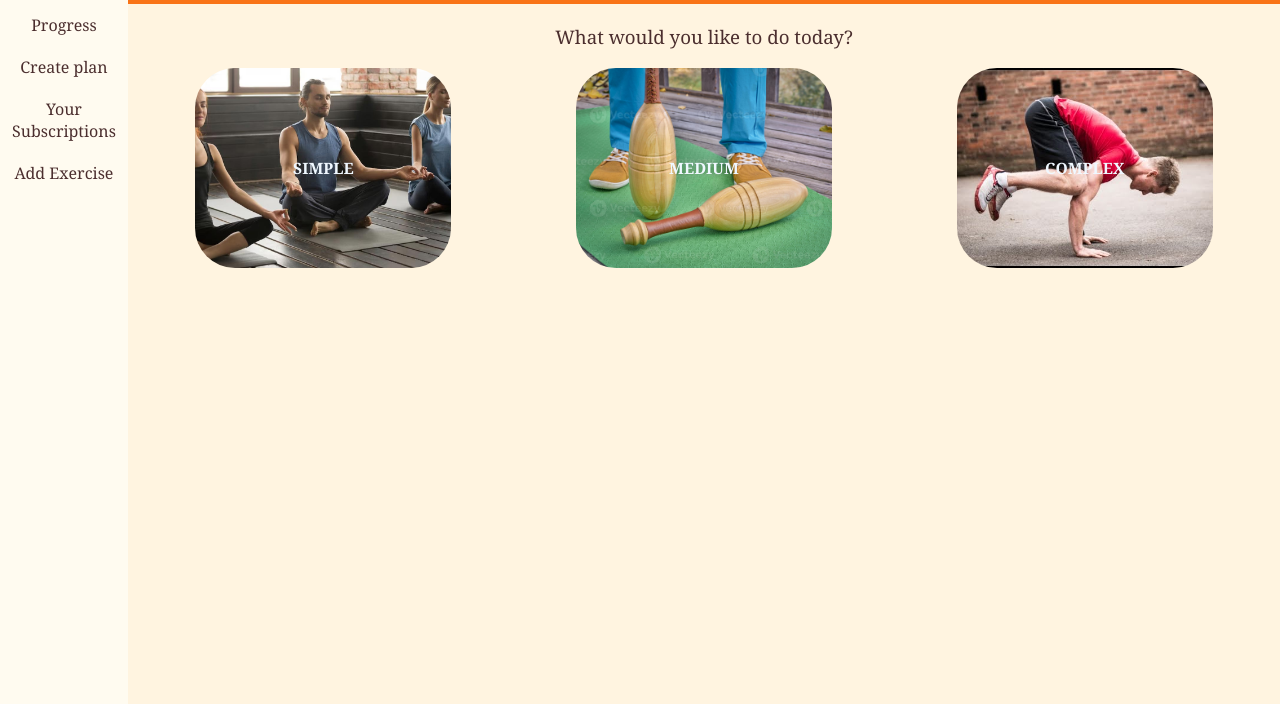
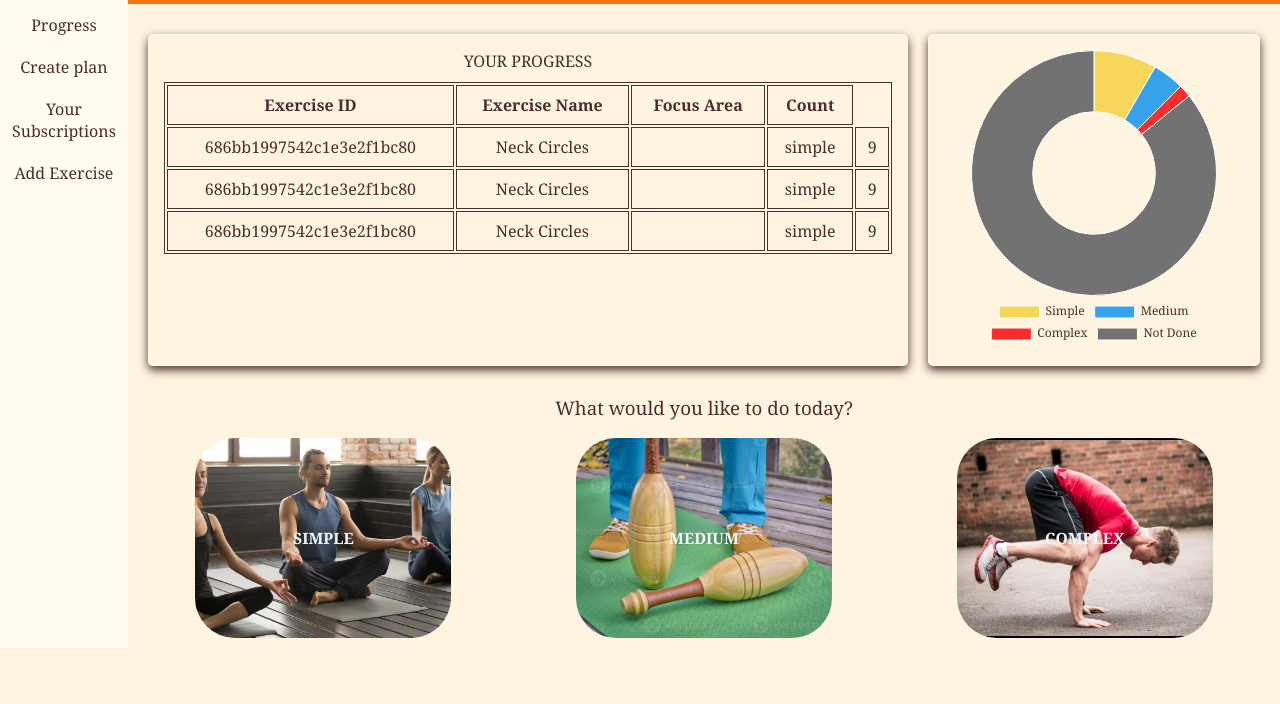
Before and after one commit to Sanket-Sonawane-cpp/internship_project, a website: page public/try.html in a window 1280 px wide. Shown: the part 96-800 px from the top of the page. Drawn offline with nearby package versions, Linux system fonts and the light colour scheme.

Commit message:
added doughnut chart and improved back button

```diff
--- a/public/homePage.js
+++ b/public/homePage.js
@@ -30,3 +30,38 @@ document.getElementById("complex").addEventListener('click', () => {
     localStorage.setItem('difficulty', difficulty);
     window.location.href='focus_area.html';
 })
+
+const ctx = document.getElementById('myChart');
+
+  new Chart(ctx, {
+    type: 'doughnut',
+    data: {
+      labels: ['Simple', 'Medium', 'Complex', 'Not Done'],
+      datasets: [{
+        label: 'Your Progress',
+        data: [10, 5, 2, 103],
+        backgroundColor: [
+        '#f6d75bff', // Red
+        '#36a2eb', // Blue
+        '#ff2c2cff',  // Yellow
+        '#727272ff'
+        ],
+        borderColor: '#ffffffff',
+        borderWidth: 1
+    }]
+    },
+    options: {
+  plugins: {
+    legend: {
+        labels: {
+            color: '#4B2E2E',
+            font: {
+                family: 'Georgia'
+            }
+        },
+          position: 'bottom', // or 'bottom', 'left', 'right'
+    }
+  }
+}
+
+  });
--- a/public/try.html
+++ b/public/try.html
@@ -37,6 +37,40 @@
         </div>
             <main>
                 <section class="main_content">
+                    <div class="container">
+                        <div id="progress_tracker">
+                            <span style="text-align: center; display: block; margin-bottom:10px;">YOUR PROGRESS</span>
+                            <table id="exercise_table">
+                                <tr>
+                                    <th>Exercise ID</th>
+                                    <th>Exercise Name</th>
+                                    <th>Focus Area</th>
+                                    <th>Count</th>
+                                </tr>
+                                <tr>
+                                    <td>686bb1997542c1e3e2f1bc80</td>
+                                    <td>Neck Circles<td>
+                                    <td>simple</td>
+                                    <td>9</td>
+                                </tr>
+                                <tr>
+                                    <td>686bb1997542c1e3e2f1bc80</td>
+                                    <td>Neck Circles<td>
+                                    <td>simple</td>
+                                    <td>9</td>
+                                </tr>
+                                <tr>
+                                    <td>686bb1997542c1e3e2f1bc80</td>
+                                    <td>Neck Circles<td>
+                                    <td>simple</td>
+                                    <td>9</td>
+                                </tr>
+                            </table>
+                        </div>
+                        <div id="doughnut">
+                            <canvas id="myChart"></canvas>
+                        </div>
+                    </div>
                 <div style="justify-items: center;">
                     <h3 style="font-weight: 500;">What would you like to do today?</h3>
                 </div>
@@ -60,6 +94,7 @@
             </section>
             </main>
             </div>
+            <script src="https://cdn.jsdelivr.net/npm/chart.js@4.5.0/dist/chart.umd.min.js"></script>
             <script src="homePage.js"></script>
 </body>
 </html>
--- a/public/uyl.css
+++ b/public/uyl.css
@@ -16,7 +16,7 @@ body {
     grid-template-columns: 1fr 9fr;
     margin: 0;
     padding: 0;
-    height: 100vh;
+    height: fit-content;
     background-color: var(--card);
     color: var(--text);
 }
@@ -100,6 +100,58 @@ body {
     background-color: #FFF4E0;
 }
 
+.container {
+    display: flex;
+    justify-content: space-around;
+    padding: 10px;
+
+}
+
+table, th, td {
+  border: 1px solid;
+  text-align: center;
+}
+
+table {
+  width: 100%;
+}
+
+td, th {
+  padding: 8px;
+}
+
+.list {
+  cursor: pointer;
+}
+
+.list:hover {
+  box-shadow: 0px 0px 5px #7C5E57;
+}
+
+
+#progress_tracker {
+
+    width: 110%;
+    display: inline-block;
+    border: 1px solid var(--bg);
+    margin: 0px 10px;
+  padding: 15px;
+  border-radius: 5px;
+  box-shadow:0px 4px 10px  #4B2E2E;
+}
+
+#doughnut {
+    margin: 0px 10px;
+
+  border: 1px solid var(--bg);
+
+  padding: 15px;
+  border-radius: 5px;
+  background-color: var(--card);
+  box-shadow:0px 4px 10px  #4B2E2E;
+  display: inline-block;
+}
+
 .exercise_options {
     display: grid;
     grid-template-columns: 1fr 1fr 1fr;
```
Also changed, not shown: public/Body_parts.html (+1 -1 lines), public/Exercise_description.html (+1 -1 lines), public/custom_exercise.html (+1 -1 lines), public/exercise_table.html (+1 -1 lines), public/focus_area.html (+1 -1 lines). Lines whose indentation alone changed are shown as unchanged.
